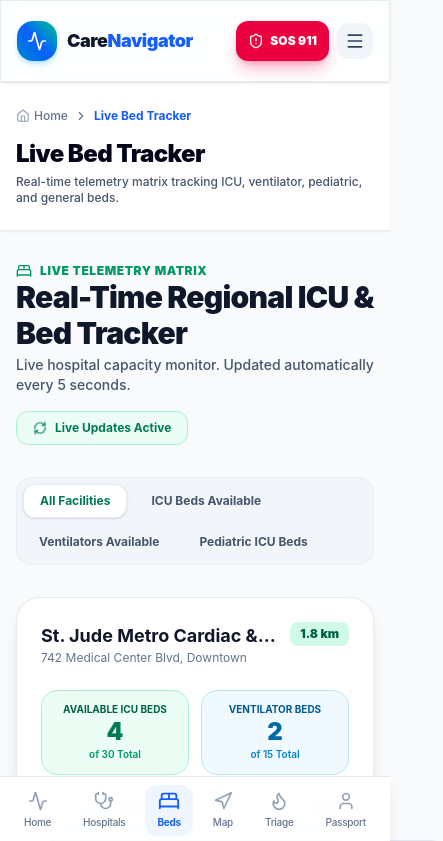
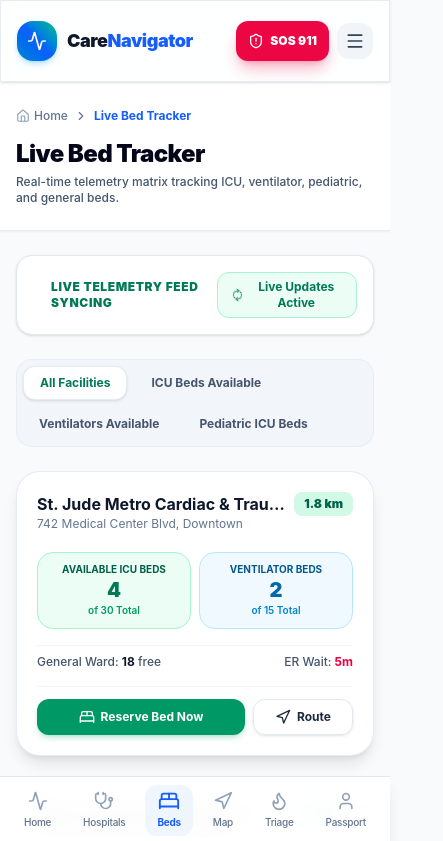
Before and after one commit to Saish118/CareNavigator, a React (Vite) app: page /beds in a window 390 px wide. Shown: the top 841 px of the page, 443 px wide, since content can reach past the window. Built offline with nearby package versions, Linux system fonts and the light colour scheme.

Commit message:
Fix Landing CTA button text colors for high contrast and strictly align BedTracker card buttons

```diff
--- a/src/pages/BedTrackerPage.jsx
+++ b/src/pages/BedTrackerPage.jsx
@@ -45,25 +45,17 @@ export const BedTrackerPage = () => {
   });
 
   return (
-    <div className="max-w-7xl mx-auto px-4 sm:px-6 lg:px-8 py-8 space-y-8">
-      {/* Page Header */}
-      <div className="flex flex-col sm:flex-row items-start sm:items-center justify-between gap-4">
-        <div>
-          <div className="flex items-center gap-2 text-xs font-black text-emerald-600 uppercase tracking-wider">
-            <BedDouble className="w-4 h-4" /> Live Telemetry Matrix
-          </div>
-          <h1 className="text-3xl sm:text-4xl font-black text-slate-900 tracking-tight">
-            Real-Time Regional ICU & Bed Tracker
-          </h1>
-          <p className="text-sm text-slate-600 font-medium mt-1">
-            Live hospital capacity monitor. Updated automatically every 5 seconds.
-          </p>
+    <div className="max-w-7xl mx-auto px-4 sm:px-6 lg:px-8 py-6 space-y-6 overflow-x-hidden">
+      {/* Top Action Bar */}
+      <div className="flex items-center justify-between bg-white p-4 rounded-2xl border border-slate-200 shadow-sm">
+        <div className="flex items-center gap-2 text-xs font-black text-emerald-700 uppercase tracking-wider">
+          <span className="w-2.5 h-2.5 rounded-full bg-emerald-500 animate-ping shrink-0" />
+          <span>Live Telemetry Feed Syncing</span>
         </div>
 
-        <div className="flex items-center gap-3">
         <button
           onClick={() => setIsLiveUpdating((prev) => !prev)}
-            className={`px-4 py-2 text-xs font-bold rounded-xl border flex items-center gap-2 transition-all ${
+          className={`px-3.5 py-1.5 text-xs font-bold rounded-xl border flex items-center gap-2 transition-all cursor-pointer ${
             isLiveUpdating
               ? "bg-emerald-50 text-emerald-700 border-emerald-200"
               : "bg-slate-100 text-slate-600 border-slate-200"
@@ -72,7 +64,6 @@ export const BedTrackerPage = () => {
           <RefreshCw className={`w-3.5 h-3.5 ${isLiveUpdating ? "animate-spin" : ""}`} />
           {isLiveUpdating ? "Live Updates Active" : "Updates Paused"}
         </button>
-        </div>
       </div>
 
       {/* Bed Category Tabs */}
@@ -102,12 +93,13 @@ export const BedTrackerPage = () => {
         {filteredHospitals.map((hosp) => (
           <div
             key={hosp.id}
-            className="bg-white p-6 rounded-3xl border border-slate-200/80 shadow-lg space-y-4 hover:border-emerald-300 transition-all"
+            className="bg-white p-5 sm:p-6 rounded-3xl border border-slate-200/80 shadow-lg space-y-4 hover:border-emerald-300 transition-all flex flex-col justify-between overflow-hidden"
           >
+            <div className="space-y-4">
               <div className="flex items-start justify-between">
                 <div>
-                <h3 className="font-bold text-lg text-slate-900 line-clamp-1">{hosp.name}</h3>
-                <p className="text-xs text-slate-500">{hosp.address}</p>
+                  <h3 className="font-bold text-base sm:text-lg text-slate-900 line-clamp-1">{hosp.name}</h3>
+                  <p className="text-xs text-slate-500 line-clamp-1">{hosp.address}</p>
                 </div>
                 <span className="px-2.5 py-1 text-xs font-black bg-emerald-100 text-emerald-800 rounded-lg shrink-0">
                   {hosp.distanceKm} km
@@ -115,16 +107,16 @@ export const BedTrackerPage = () => {
               </div>
 
               {/* Bed Metrics Grid */}
-            <div className="grid grid-cols-2 gap-3 text-center text-xs pt-2">
-              <div className="p-3 bg-emerald-50 rounded-2xl border border-emerald-200">
+              <div className="grid grid-cols-2 gap-2 sm:gap-3 text-center text-xs pt-1">
+                <div className="p-2.5 sm:p-3 bg-emerald-50 rounded-2xl border border-emerald-200">
                   <span className="block text-[10px] font-bold text-emerald-800 uppercase">Available ICU Beds</span>
-                <span className="text-2xl font-black text-emerald-700">{hosp.beds.icu.available}</span>
+                  <span className="text-xl sm:text-2xl font-black text-emerald-700">{hosp.beds.icu.available}</span>
                   <span className="block text-[10px] text-emerald-600 font-semibold">of {hosp.beds.icu.total} Total</span>
                 </div>
 
-              <div className="p-3 bg-sky-50 rounded-2xl border border-sky-200">
+                <div className="p-2.5 sm:p-3 bg-sky-50 rounded-2xl border border-sky-200">
                   <span className="block text-[10px] font-bold text-sky-800 uppercase">Ventilator Beds</span>
-                <span className="text-2xl font-black text-sky-700">{hosp.beds.ventilator.available}</span>
+                  <span className="text-xl sm:text-2xl font-black text-sky-700">{hosp.beds.ventilator.available}</span>
                   <span className="block text-[10px] text-sky-600 font-semibold">of {hosp.beds.ventilator.total} Total</span>
                 </div>
               </div>
@@ -134,15 +126,16 @@ export const BedTrackerPage = () => {
                 <span>General Ward: <strong className="text-slate-900">{hosp.beds.general.available}</strong> free</span>
                 <span>ER Wait: <strong className="text-rose-600">{hosp.erWaitTimeMin}m</strong></span>
               </div>
+            </div>
 
-            {/* Action */}
-            <div className="flex items-center gap-2 pt-2">
+            {/* Action Buttons strictly contained in 3-col grid */}
+            <div className="grid grid-cols-3 gap-2 pt-3 border-t border-slate-100">
               <Button
                 onClick={() => setSelectedHospitalForBed(hosp)}
                 variant="emerald"
                 size="sm"
                 icon={BedDouble}
-                className="w-full"
+                className="col-span-2 w-full min-w-0"
               >
                 Reserve Bed Now
               </Button>
@@ -154,6 +147,7 @@ export const BedTrackerPage = () => {
                 variant="glass"
                 size="sm"
                 icon={Navigation}
+                className="col-span-1 w-full min-w-0"
               >
                 Route
               </Button>
--- a/src/pages/LandingPage.jsx
+++ b/src/pages/LandingPage.jsx
@@ -20,7 +20,6 @@ import {
 
 // Design system components
 import { PrimaryButton } from "../components/buttons/PrimaryButton";
-import { SecondaryButton } from "../components/buttons/SecondaryButton";
 import { EmergencySOSButton } from "../components/buttons/EmergencySOSButton";
 import { FeatureCard } from "../components/cards/FeatureCard";
 import { ReviewCard } from "../components/cards/ReviewCard";
@@ -454,21 +453,19 @@ export const LandingPage = () => {
           </div>
 
           <div className="flex flex-col sm:flex-row items-center justify-center gap-4 pt-4">
-            <PrimaryButton
+            <button
               onClick={() => navigate("/hospitals")}
-              size="lg"
-              className="w-full sm:w-auto bg-white text-blue-700 hover:bg-blue-50"
+              className="w-full sm:w-auto px-6 py-3 bg-white text-blue-900 hover:bg-blue-50 font-bold text-sm rounded-xl shadow-lg transition-all cursor-pointer"
             >
               Explore Hospitals Near Me
-            </PrimaryButton>
+            </button>
 
-            <SecondaryButton
+            <button
               onClick={() => navigate("/profile")}
-              size="lg"
-              className="w-full sm:w-auto bg-blue-800 text-white border-blue-600 hover:bg-blue-900"
+              className="w-full sm:w-auto px-6 py-3 bg-blue-950 text-white hover:bg-slate-950 font-bold text-sm rounded-xl border border-blue-400/60 shadow-lg transition-all cursor-pointer"
             >
               Create Medical Passport ID
-            </SecondaryButton>
+            </button>
           </div>
         </div>
       </section>
```
Lines whose indentation alone changed are shown as unchanged.
